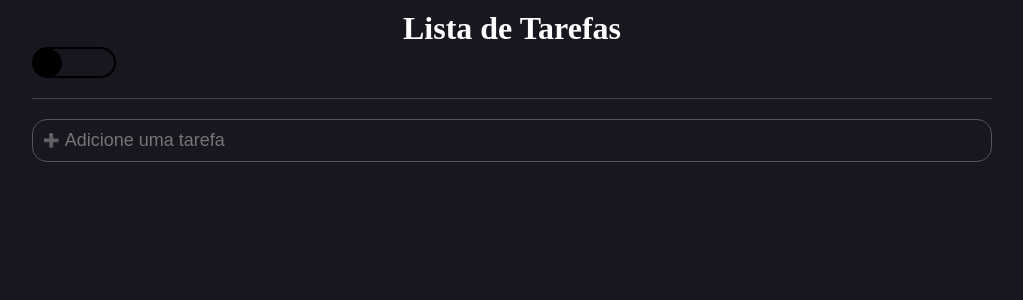
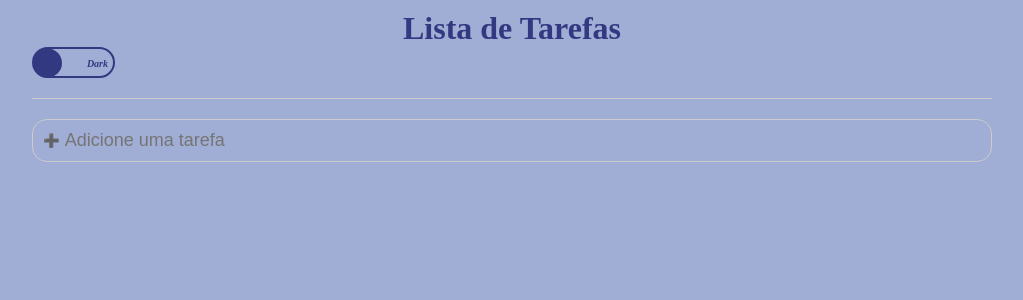
Before and after one commit to Lourenco-biel/Lista-de-Tarefas, a React (Create React App) app: page / in a window 1280 px wide. Shown: the top 300 px of the page, without its empty margins (128-1151 px from the left). Built offline with nearby package versions, Linux system fonts and the light colour scheme.

Commit message:
Projeto finalizado

```diff
--- a/src/Home/index.tsx
+++ b/src/Home/index.tsx
@@ -1,41 +1,42 @@
-import  {useState, useEffect} from 'react';
+import { useState, useEffect } from 'react';
 import * as c from './style'
-import {Item} from '../types/Item'
+import { Item } from '../types/Item'
 import { ListItem } from '../component/ListItem';
-import {AddArea} from '../component/AddArea';
+import { AddArea } from '../component/AddArea';
 
-/* type ContainerProps={
-  done: boolean;
-}
- */
-export const App= () => {
+export const App = () => {
+
   const [list, setList] = useState<Item[]>([]);
 
-  useEffect(()=> {
+  const [check, setCheck] = useState(false);
+
+
+
+  useEffect(() => {
     const storageItem = localStorage.getItem("list");
-    if(storageItem){
+    if (storageItem) {
       const myList = JSON.parse(storageItem);
       setList(myList)
     }
- },[list])
+  }, [list])
 
- const setMyList = (listItem:any) =>{
-  localStorage.setItem("list",JSON.stringify(listItem));
+  const setMyList = (listItem: any) => {
+    localStorage.setItem("list", JSON.stringify(listItem));
   }
 
-  const handleAddTask = (taskName: string) =>{
+  const handleAddTask = (taskName: string) => {
     const item = [...list,
     {
       id: Math.random(),
-      name:taskName,
-      done:false,
+      name: taskName,
+      done: false,
     },]
     setList(item)
     setMyList(item)
   }
 
-  const handleTaksChange = (id:number, done: boolean) =>{
-    const index = list.findIndex(list => list.id === id )
+  const handleTaksChange = (id: number, done: boolean) => {
+    const index = list.findIndex(list => list.id === id)
     const updateItem = list[index]
     updateItem.done = done
     const newlist = list
@@ -44,7 +45,11 @@ export const App= () => {
     setMyList(newlist)
   }
 
-  const Delete = (id:Number) =>{
+  const handleChecked = (e:any) => {
+    setCheck(e.target.checked);
+  }
+
+  const Delete = (id: Number) => {
     const newList = list.filter(list => list.id !== id)
     setList(newList)
     setMyList(newList)
@@ -53,24 +58,27 @@ export const App= () => {
 
 
   return (
-    <c.Container done={false}>
+    <c.Container done={check}>
       <div className='Area'>
         <h1 className='header'>Lista de Tarefas
           <label
             htmlFor="checkbox" className="toggler">
-          <input type="checkbox" id="checkbox" />
-          <span  className="ball"></span>
-          <i  className="sun"></i>
-          <i  className="moon"></i>
+            <input
+            type="checkbox" id="checkbox"
+            checked={check}
+             onChange={handleChecked}/>
+            <span className="ball"></span>
+            <i className="sun">Light</i>
+            <i className="moon">Dark</i>
           </label>
         </h1>
 
-          <AddArea  onEnter={handleAddTask}/>
-          {list.map((item, index)=> (
+        <AddArea onEnter={handleAddTask} />
+        {list.map((item, index) => (
           <ListItem key={index}
             item={item}
             onChange={handleTaksChange}
-              onClick={(id)=> Delete(id)}
+            onClick={(id) => Delete(id)}
           />
         ))}
       </div>
--- a/src/Home/style.ts
+++ b/src/Home/style.ts
@@ -6,8 +6,8 @@ type ContainerProps = {
 
 export const Container = styled.div(({ done }: ContainerProps) => (
     `
-    background-color: ${done ? 'rgb(186 237 240 / 50%)' : '#17181f'};
-    color:#797A81;
+    background-color: ${done ? '#17181f' : 'rgb(66 92 172 / 50%)' };
+    color: ${done ? '#6d6c6c' : '##CCC'};
     min-height: 100vh;
 
     .Area{
@@ -20,21 +20,20 @@ export const Container = styled.div(({ done }: ContainerProps) => (
     .header{
         margin: 0;
         padding: 0;
-        color: #fff;
+        color: ${done ? '#fff': '#333981' };
         text-align: center;
-        border-bottom: 1px solid #444;
+        border-bottom: 1px solid #CCC;
         padding-bottom: 20px;
     }
 
     .toggler{
         display: block;
-        width: 84px;
+        width: 83px;
         height: 31px;
-        border: 2px solid black;
+        border: 2px solid  ${done ? '#CCC':'#333981' };
         border-radius: 30px;
         position: relative;
         cursor: pointer;
-
 
         .sun,.moon,.ball{
             position: absolute;
@@ -44,17 +43,19 @@ export const Container = styled.div(({ done }: ContainerProps) => (
 
         .sun{
             left: 5px;
+            font-size:10px
         }
 
         .moon{
             right: 5px;
+            font-size:10px
         }
 
         .ball{
             display: inline-block;
             height: 29px;
             width: 29px;
-            background-color: black;
+            background-color: ${done ?  '#CCC' : '#333981' };
             border-radius: 50%;
             left: -1px;
             z-index: 10;
--- a/src/component/AddArea/style.ts
+++ b/src/component/AddArea/style.ts
@@ -1,12 +1,13 @@
 import styled from "styled-components";
 
 export const Container = styled.div`
-    border: 1px solid #555;
+    border: 1px solid #CCC;
     border-radius: 15px;
     padding: 10px;
     margin: 20px 0;
     display: flex;
     align-items: center;
+
 
 button{
     margin-right: 5px;
--- a/src/component/ListItem/style.ts
+++ b/src/component/ListItem/style.ts
@@ -7,7 +7,7 @@ type ContainerProps={
 
 export  const Container = styled.div(({done}: ContainerProps)=>(
     `   display: flex;
-        background-color: #20212C;
+        background-color:${done ? '#599b5f':'#CCC'};
         padding: 10px;
         border-radius: 10px;
         margin-bottom: 10px;
@@ -46,7 +46,7 @@ export  const Container = styled.div(({done}: ContainerProps)=>(
     }
 
     div{
-        color:#CCC;
+        color:#fff;
         text-decoration: ${done ? 'line-through':'initial'};
         width: 883px;
         word-break: break-word;
```
Also changed, not shown: src/Assets/gif1.gif. Lines whose indentation alone changed are shown as unchanged.
